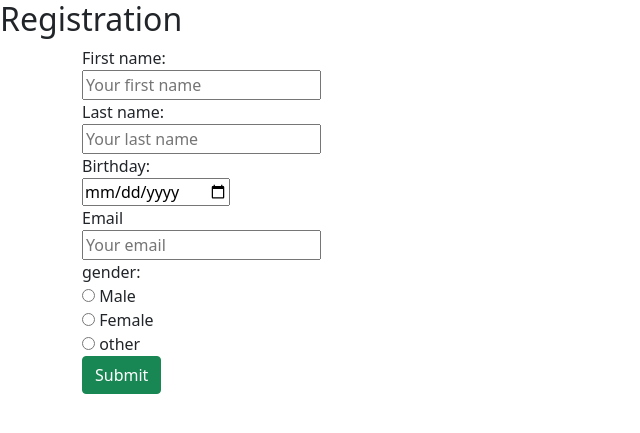
After one commit to Ns-com/miniFacebook, a Django app: page /registration in a window 1280 px wide. The commit adds this page. Shown: the top 433 px of the page, without its empty margins (0-640 px from the left). Run offline with Django 3.2, Linux system fonts and the light colour scheme.

Commit message:
Added Email field in login and registration page

```diff
--- a/miniFacebok/urls.py
+++ b/miniFacebok/urls.py
@@ -16,7 +16,7 @@ Including another URLconf
 from django.contrib import admin
 from django.urls import path
 
-from .views import home_page,index_page
+from .views import home_page,login_page,registration_page
 
 
 from django.conf import settings
@@ -25,6 +25,7 @@ from django.conf.urls.static import static
 urlpatterns = [
     path('admin/', admin.site.urls),
     path('',home_page,name="home"),
-    path('index',index_page,name="index")
+    path('login',login_page,name="login"),
+    path('registration',registration_page,name='registration')
 ] +  static(settings.STATIC_URL, document_root=settings.STATIC_ROOT)
 # fgfg
--- a/miniFacebok/views.py
+++ b/miniFacebok/views.py
@@ -4,5 +4,9 @@ from django.shortcuts import render
 def home_page(request):
     return render(request,"facebook_page.html")
 
-def index_page(request):
-    return render(request,"index.html")
+def login_page(request):
+    return render(request,"login_form.html")
+
+
+def registration_page(request):
+    return render(request,"registration_form.html")
--- a/templates/facebook_page.html
+++ b/templates/facebook_page.html
@@ -51,7 +51,7 @@
 								<label>Male</label>
 							</div>
 							<p>By clicking Sign Up, you agree to our <a href="#">Terms, Data Policy</a> and <a href="#">Cookie Policy</a>. You may receive SMS notifications from us and can opt out at any time.</p>
-							<a href="{% url 'index' %}"><button>Sign Up</button><br></a>
+							<a href="{% url 'login' %}"><button>Sign Up</button><br></a>
 							<span class="form-last-child"><a href="#">Create a Page</a> for a celebrity, band or business.</span>
 						</div>
 					</form>
--- a/templates/index.html
+++ b/templates/login_form.html
@@ -15,11 +15,13 @@
 <div class='container'>
 <form action="/second.html">
   <label for="fname">First name:</label><br>
-  <input type="text" id="fname" name="fname" value="John"><br>
+  <input type="text" id="fname" name="fname" placeholder="Your first name"><br>
   <label for="lname">Last name:</label><br>
-  <input type="text" id="lname" name="lname" value="Doe"><br>
+  <input type="text" id="lname" name="lname" placeholder="Your last name"><br>
   <label for="birthday">Birthday:</label><br>
   <input type="date" id="birthday" name="birthday"><br>
+  <label for="email">Email</label><br>
+  <input type="email" id="email" name="email" placeholder="Your email"><br>
   <label for="gender">gender:</label><br>
   <input type="radio" id="male" name="gender" value="male">
   <label for="male">Male</label><br>
--- /dev/null
+++ b/templates/registration_form.html
@@ -0,0 +1,38 @@
+<!DOCTYPE html>
+<html>
+    <head>
+        <title>
+            minifacebook
+        </title>
+        <!-- CSS only -->
+        <link href="https://cdn.jsdelivr.net/npm/bootstrap@5.0.0-beta1/dist/css/bootstrap.min.css"
+        rel="stylesheet" integrity="sha384-giJF6kkoqNQ00vy+HMDP7azOuL0xtbfIcaT9wjKHr8RbDVddVHyTfAAsrekwKmP1"
+        crossorigin="anonymous">
+    </head>
+<body>
+
+<h2>Registration </h2>
+<div class='container'>
+<form action="/second.html">
+  <label for="fname">First name:</label><br>
+  <input type="text" id="fname" name="fname" placeholder="Your first name"><br>
+  <label for="lname">Last name:</label><br>
+  <input type="text" id="lname" name="lname" placeholder="Your last name"><br>
+  <label for="birthday">Birthday:</label><br>
+  <input type="date" id="birthday" name="birthday"><br>
+  <label for="email">Email</label><br>
+  <input type="email" id="email" name="email" placeholder="Your email"><br>
+  <label for="gender">gender:</label><br>
+  <input type="radio" id="male" name="gender" value="male">
+  <label for="male">Male</label><br>
+  <input type="radio" id="female" name="gender" value="female">
+  <label for="female">Female</label><br>
+  <input type="radio" id="other" name="gender" value="other">
+  <label for="female">other</label><br>
+
+  <input type="submit" class='btn btn-success' value="Submit">
+</form>
+</div>
+
+</body>
+</html>
```
